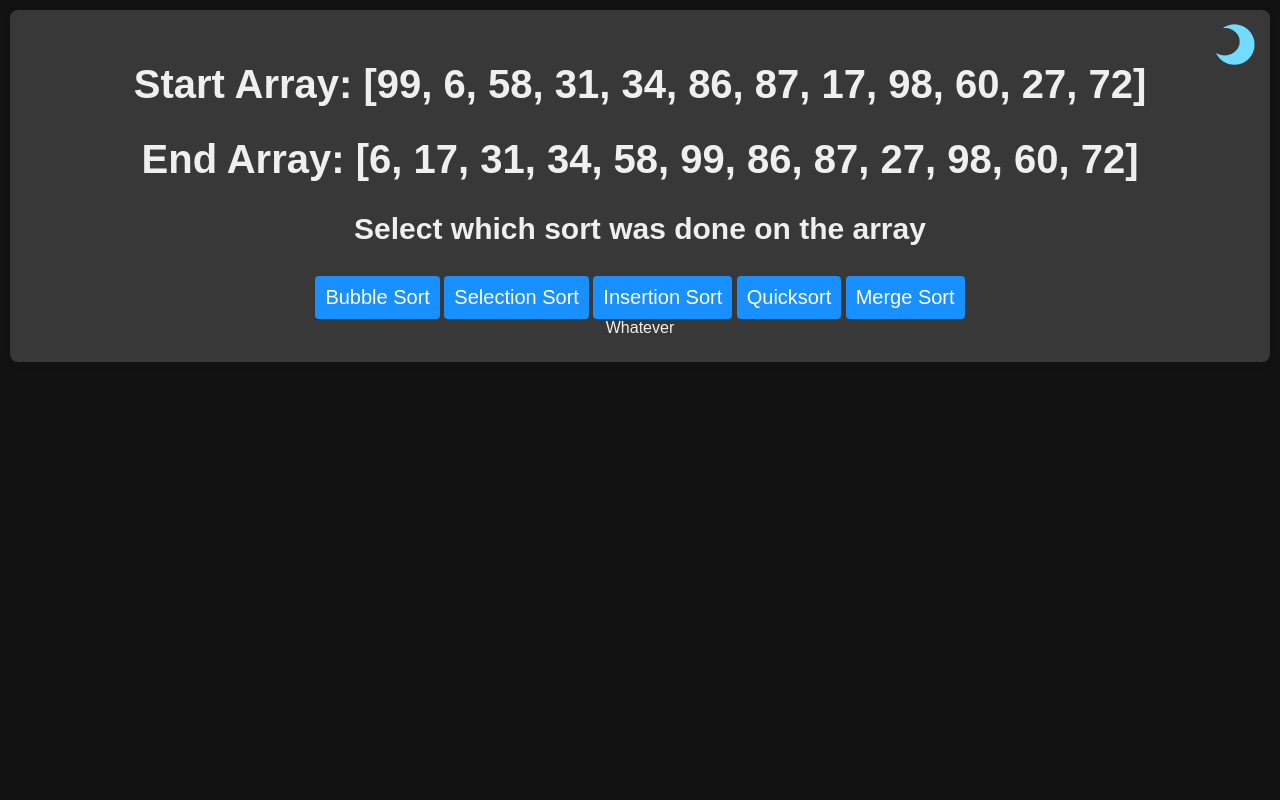
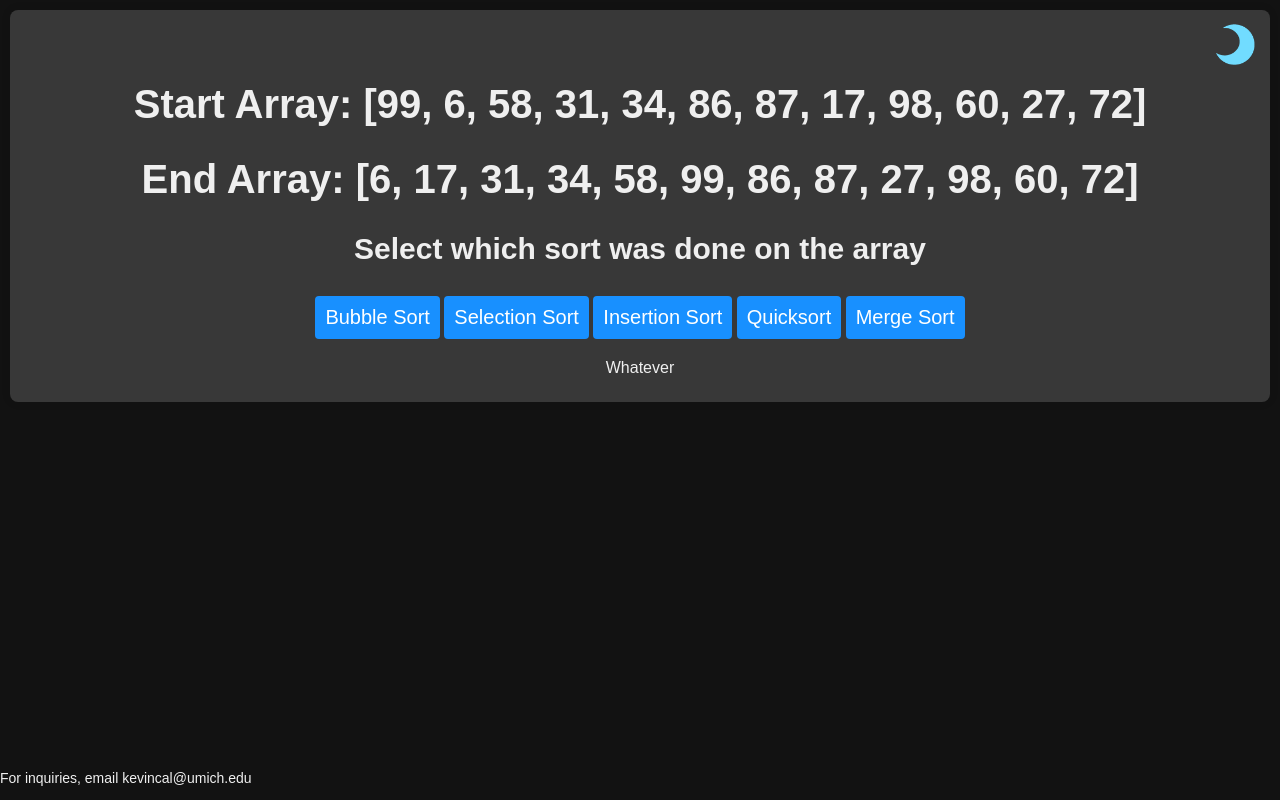
Before and after one commit to kevincal1226/281-Sorting, a plain HTML site: page index.html in a window 1280 px wide. Drawn offline with Linux system fonts and the light colour scheme.

Commit message:
added inquires text, trying to mess with hidden classes

```diff
--- a/index.html
+++ b/index.html
@@ -15,7 +15,7 @@
     <button id="toggleBtn"><img src="moon_dark.png" alt="Moon"></button>
 
     <main id="main-window">
-        <div id="quiz-cointainer" class="hidden">
+        <div id="quiz-container">
             <h1 id="initial">Start Array: [0, 1, 2, 3, 4, 5, 6, 7, 8, 9, 10, 11]</h1>
             <h1 id="end">End Array: [0, 1, 2, 3, 4, 5, 6, 7, 8, 9, 10, 11]</h1>
             <h2>Select which sort was done on the array</h2>
@@ -27,6 +27,9 @@
         </div>
         <div id="answer-container" class="hidden">Whatever</div>
     </main>
+    <div id="contact">
+        <p>For inquiries, email kevincal@umich.edu</p>
+    </div>
 </body>
 
 </html>
--- a/script.js
+++ b/script.js
@@ -6,8 +6,9 @@ let winStreak = 0
 let numQuestions = 0
 let numCorrect = 0
 
-document.addEventListener("DOMContentLoaded", function () {
-    start();
+document.addEventListener("DOMContentLoaded", () => {
+    document.getElementById('quiz-container').classList.remove("hidden");
+    document.getElementById('answer-container').classList.add("hidden");
     const toggleBtn = document.getElementById('toggleBtn');
     const body = document.body;
 
@@ -37,6 +38,9 @@ document.addEventListener("DOMContentLoaded", function () {
         verifySort([5]);
 
     });
+
+    start();
+
 });
 
 function start() {
--- a/styles.css
+++ b/styles.css
@@ -122,3 +122,10 @@ button:hover {
     font-weight: bold;
     color: var(--primary);
 }
+
+#contact {
+    font-size: 14px;
+    text-align: center;
+    position: absolute;
+    bottom: 0px;
+}
```
